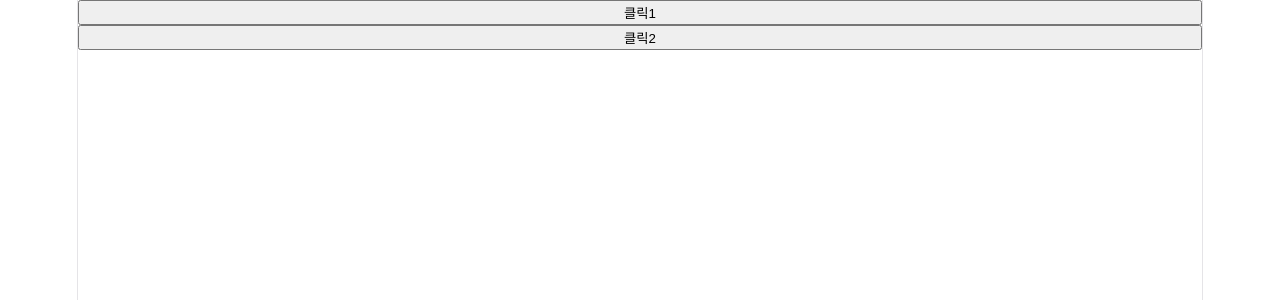
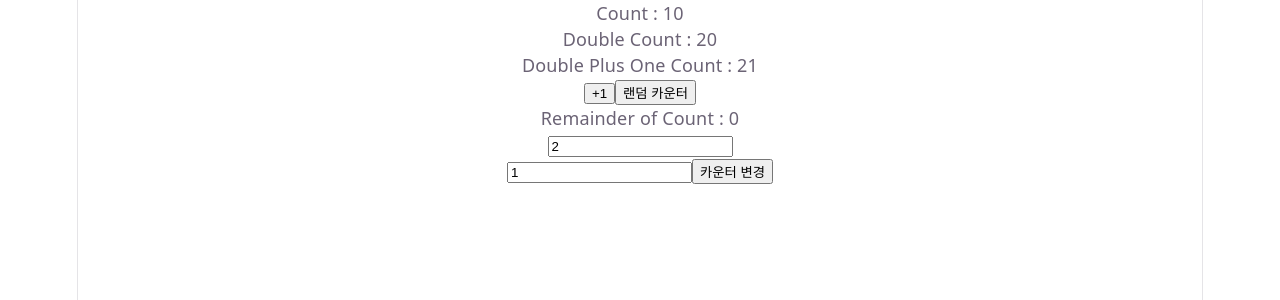
Before and after one commit to joycie416/vue_introduction, a Vue app: page / in a window 1280 px wide. Shown: the top 300 px of the page. Built offline with nearby package versions, Linux system fonts and the light colour scheme.

Commit message:
05: 상태관리 Pinia

```diff
--- a/package.json
+++ b/package.json
@@ -9,6 +9,7 @@
     "preview": "vite preview"
   },
   "dependencies": {
+    "pinia": "^3.0.4",
     "vue": "^3.5.32"
   },
   "devDependencies": {
--- a/src/App.vue
+++ b/src/App.vue
@@ -1,7 +1,7 @@
 <script setup lang="ts">
-import EventParent from "./components/chap 04/EventParent.vue";
+import PiniaBasic from "./components/chap 05/PiniaBasic.vue";
 </script>
 
 <template>
-  <EventParent />
+  <PiniaBasic />
 </template>
--- /dev/null
+++ b/src/components/chap 05/PiniaBasic.vue
@@ -0,0 +1,55 @@
+<script lang="ts">
+import { useCounterStore } from "@/stores";
+import { defineComponent } from "vue";
+
+export default defineComponent({
+  data() {
+    return {
+      // 스토어 호출하기기
+      counter: useCounterStore(),
+      divider: 2,
+      newCount: 1,
+    };
+  },
+  computed: {
+    doubleCount() {
+      return this.counter.doubleCount;
+    },
+    doublePlusOne() {
+      return this.counter.doublePlusOne;
+    },
+    getRemainderOfCounter(divider: number) {
+      return this.counter.getRemainderOfCounter(divider);
+    },
+  },
+  methods: {
+    increment() {
+      this.counter.increment();
+    },
+    randomizeCounter() {
+      this.counter.randomizeCounter();
+    },
+    setCounter(num: number) {
+      if (num > 0) this.counter.setCounter(num);
+    },
+  },
+});
+</script>
+
+<template>
+  <div>
+    <p>Count : {{ counter.count }}</p>
+    <p>Double Count : {{ counter.doubleCount }}</p>
+    <p>Double Plus One Count : {{ counter.doublePlusOne }}</p>
+    <button @click="increment">+1</button>
+    <button @click="randomizeCounter">랜덤 카운터</button>
+    <div>
+      <p>Remainder of Count : {{ counter.getRemainderOfCounter(divider) }}</p>
+      <input type="number" min="1" v-model="divider" />
+    </div>
+    <div>
+      <input type="number" min="1" v-model="newCount" />
+      <button @click="() => setCounter(newCount)">카운터 변경</button>
+    </div>
+  </div>
+</template>
--- a/src/main.ts
+++ b/src/main.ts
@@ -1,5 +1,10 @@
-import { createApp } from 'vue'
-import './style.css'
-import App from './App.vue'
+import { createApp } from "vue";
+import "./style.css";
+import App from "./App.vue";
+import { createPinia } from "pinia";
 
-createApp(App).mount('#app')
+const pinia = createPinia();
+const app = createApp(App);
+
+app.use(pinia);
+app.mount("#app");
--- /dev/null
+++ b/src/stores/index.ts
@@ -0,0 +1,40 @@
+import { defineStore } from "pinia";
+
+// 고유 id가 'main'인 스토어 생성성
+export const useCounterStore = defineStore("main", {
+  // 지금까지 옵션 API를 사용했으므로 옵션 스타일로 진행
+  state: () => {
+    // 초기값
+    return {
+      count: 10,
+    };
+  },
+  // computed property와 완전히 동일함
+  getters: {
+    doubleCount: (state) => state.count * 2,
+    // 1. 다른 getter를 참조하는 경우 반환 타입 명시해줘야 함 (TS)
+    // 2. 화살표 함수를 사용하는 경우 this가 스토어 인스턴스를 가리키지 않으므로 일반 함수 형식 사용
+    // 2-1. this를 사용하지 않는다면 화살표 함수 사용 가능
+    doublePlusOne(): number {
+      return this.doubleCount + 1;
+    },
+    // getter에 인자를 넘겨주고 싶은 경우, 함수를 반환하도록 작성해 사용할 수 있음
+    // 하지만 더이상 캐시되지 않음
+    // 내부 데이터를 캐싱하고 싶을 때 사용할 수 있음
+    getRemainderOfCounter(state): (divider: number) => number {
+      return (divider: number) => state.count % divider;
+    },
+  },
+  actions: {
+    // 마찬가지로 this를 사용하는 경우 화살표 함수 사용 불가
+    increment() {
+      this.count++;
+    },
+    randomizeCounter() {
+      this.count = Math.round(100 * Math.random());
+    },
+    setCounter(num: number) {
+      this.count = num;
+    },
+  },
+});
```
Also changed, not shown: 1 other file (tests, documents, lock files or other folders).
